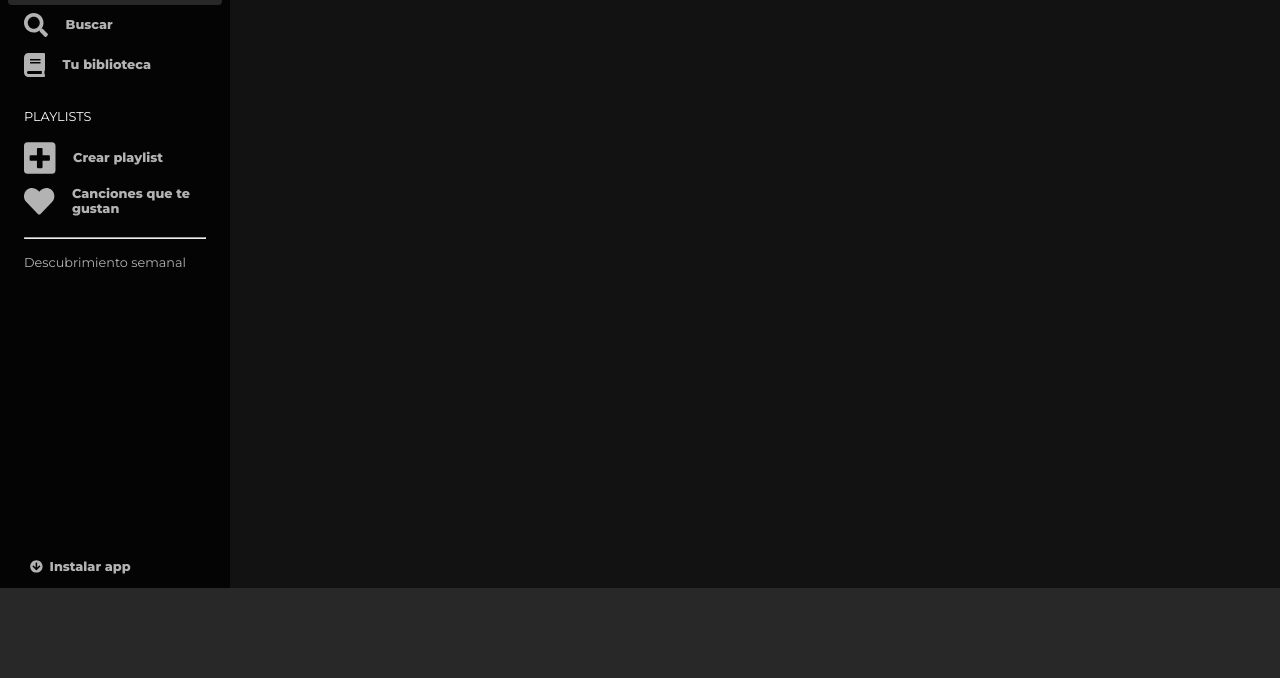
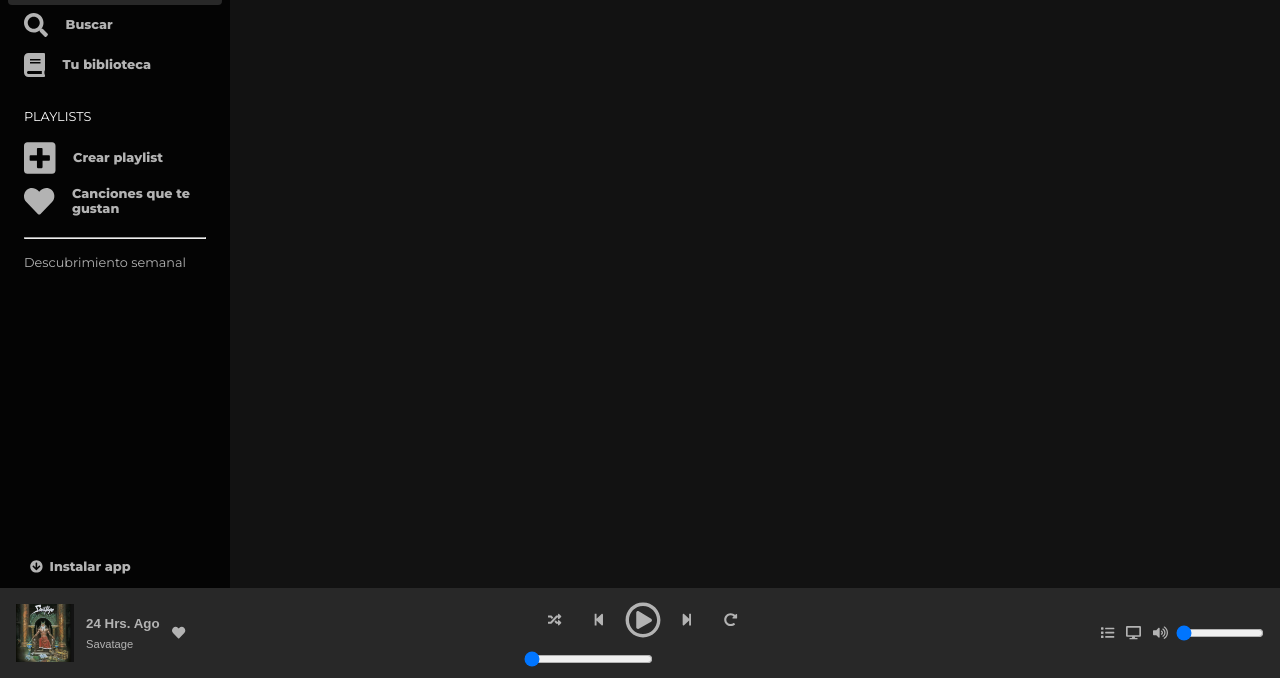
Before and after one commit to Leonelmarianog/spotify-clone, a website with bundled scripts: page index.html in a window 1280 px wide. Shown: the part 122-800 px from the top of the page. Built offline with nearby package versions, Linux system fonts and the light colour scheme; files whose address does not match are found by name.

Commit message:
Add music player
Just HTML and CSS.

```diff
--- a/css/styles.css
+++ b/css/styles.css
@@ -23,11 +23,44 @@ a {
 }
 
 button {
+    background: none;
+    border: none;
+    color: rgb(179,179,179);
     cursor:pointer;
 }
 
 button::-moz-focus-inner {
     border: 0;
+button:hover {
+    color: white;
+}
+
+input[type=range] {
+    -webkit-appearance: none;
+    width: 26rem;
+    height: .3rem;
+    background:none;
+}
+
+input[type=range]::-moz-range-track {
+    width: 26rem;
+    height: .3rem;
+    background: rgb(83,83,83);
+    border-radius: 50px;
+}
+
+input[type=range]::-moz-range-thumb {
+    height: .8rem;
+    width: .8rem;
+    border: none;
+    cursor: default;
+}
+
+input[type=range]::-moz-range-progress {
+    background: rgb(29,185,84);
+    border: 1px solid rgb(29,185,84);
+    border-radius: 50px;
+}
 }
 
 /*---------------------- Layout ----------------------*/
@@ -229,7 +262,99 @@ hr {
     background: rgb(40,40,40);
     grid-column: 1/3;
     grid-row: 3;
+    display:flex;
+    flex-direction: row;
+    justify-content: space-between;
 }
+
+/*---------------------- track-controls ----------------------*/
+
+#track-controls > div > button:nth-child(3) {
+    margin: 0 .5rem;
+}
+
+#track-controls > div > button:first-child,
+#track-controls > div > button:last-child {
+    margin: 0 1.25rem;
+}
+
+#track-controls > div > button:hover {
+    color: white;
+}
+
+#track-controls > div > button:active {
+    color: rgb(179,179,179);
+}
+
+#track-controls > div > button:nth-child(3):hover {
+    transform: scale(105%);
+}
+
+#track-controls > div {
+    display: flex;
+    align-items: center;
+    justify-content: center;
+    margin: .8rem 0 .6rem 0;
+}
+
+/*---------------------- track-info ----------------------*/
+
+#track-info {
+    display: flex;
+    align-items: center;
+}
+
+#track-info > img {
+    height: 3.6rem;
+    width: 3.6rem;
+    margin-left: 1rem;
+}
+
+#name-band {
+    display: flex;
+    flex-direction: column;
+    align-items: flex-start;
+    margin-left: .4rem;
+}
+
+#track-name {
+    font-weight: bold;
+}
+
+#track-name:hover {
+    text-decoration: underline;
+}
+
+#band {
+    margin-top: .3rem;
+    font-size: .7rem;
+    font-weight: 100;
+}
+
+/*---------------------- miscellaneous-controls ----------------------*/
+
+#miscellaneous-controls {
+    display: flex;
+    align-items: center;
+}
+
+#miscellaneous-controls > input {
+    width: 5.5rem;
+    margin-right: 1rem;
+}
+
+#miscellaneous-controls > input::-moz-range-track {
+    width: 5.5rem;
+}
+
+#miscellaneous-controls > button:hover {
+    color: white;
+}
+
+#miscellaneous-controls > button:active {
+    color: rgb(179,179,179);
+}
+
 
 /*---------------------- Content ----------------------*/
 
--- a/index.html
+++ b/index.html
@@ -53,7 +53,32 @@
 
         </div>
 
-        <div id="player"></div>
+        <div id="player">
+            <div id='track-info'>
+                <img src='img/savatage.png'/>
+                <div id='name-band'>
+                    <button id="track-name">24 Hrs. Ago</button>
+                    <button id="band">Savatage</button>
+                </div>
+                <button><i class='fas fa-heart'></i></button>
+            </div>
+            <div id='track-controls'>
+                <div>
+                    <button><i class='fas fa-random'></i></button>
+                    <button><i class='fas fa-step-backward'></i></button>
+                    <button><i class='far fa-play-circle icon-size-2'></i></button>
+                    <button><i class='fas fa-step-forward'></i></button>
+                    <button><i class='fas fa-redo-alt'></i></button>
+                </div>
+                <input type='range' min='0' max='100' value='0'></input>
+            </div>
+            <div id='miscellaneous-controls'>
+                <button><i class='fas fa-list'></i></button>
+                <button><i class='fas fa-desktop'></i></button>
+                <button><i class='fas fa-volume-up'></i></button>
+                <input type='range' min='0' max='100' value='0'></input>
+            </div>
+        </div>
 
         <div id="content"></div>
 
```
Also changed, not shown: img/savatage.png (added).
